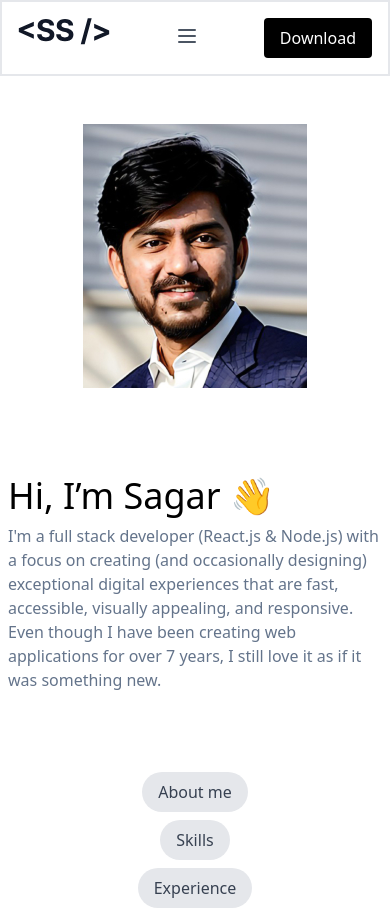
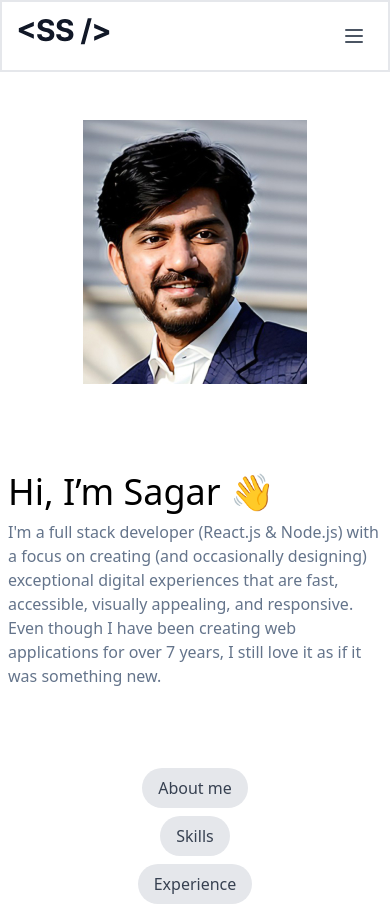
Before and after one commit to temvvlen11/react-1, a Next.js app in the folder personal-portfolio/: page / in a window 390 px wide. Built offline with nearby package versions, Linux system fonts and the light colour scheme.

Commit message:
mobile menu, state

```diff
--- a/personal-portfolio/components/Header.js
+++ b/personal-portfolio/components/Header.js
@@ -1,17 +1,14 @@
 import { menuItems } from "@/data/menuItems";
 import { MainMenu } from "./MainMenu";
 import { Logo } from "./icons/Logo";
-import { Menu } from "./icons/Menu";
 
 export function Header() {
   return (
     <div className="flex justify-between p-4 border-2">
       <Logo />
-      <div className="sm:flex md:hidden">
-        <Menu />
-      </div>
+
       <MainMenu items={menuItems} />
-      <a href="cv.jpg" className="px-4 py-2 text-white bg-black rounded hover:bg-slate-500" download>
+      <a href="cv.jpg" className="hidden px-4 py-2 text-white bg-black rounded md:block hover:bg-slate-500" download>
         Download
       </a>
     </div>
--- a/personal-portfolio/components/MainMenu.jsx
+++ b/personal-portfolio/components/MainMenu.jsx
@@ -1,11 +1,47 @@
+import { useState } from "react";
+import { Menu } from "./icons/Menu";
+
 export function MainMenu({ items }) {
   return (
-    <div className="hidden sm:flex">
+    <>
+      <div className="hidden md:flex">
         {items.map((item) => (
           <a key={item.id} className="px-4 py-2" href={item.link}>
             {item.label}
           </a>
         ))}
       </div>
+      <MobileMenu />
+    </>
   );
 }
+
+function MobileMenu() {
+  const [visible, setVisible] = useState(false);
+  // const [name, setName] = useState("Bold");
+
+  // let open = false;
+
+  function openMenu() {
+    //   open = true;
+    setVisible(true);
+  }
+
+  function closeMenu() {
+    //   open = false;
+    setVisible(false);
+  }
+
+  return (
+    <>
+      <button className="sm:flex md:hidden" onClick={openMenu}>
+        <Menu />
+      </button>
+      {visible && <div className="fixed inset-0 bg-slate-400/70"></div>}
+      <div className={`fixed top-0 bottom-0 w-3/4 transition-all bg-white ${visible ? "right-0" : "-right-full"}`}>
+        <div className="p-8 text-2xl">Mobile Menu</div>
+        <button onClick={closeMenu}>close</button>
+      </div>
+    </>
+  );
+}
```
Lines whose indentation alone changed are shown as unchanged.
